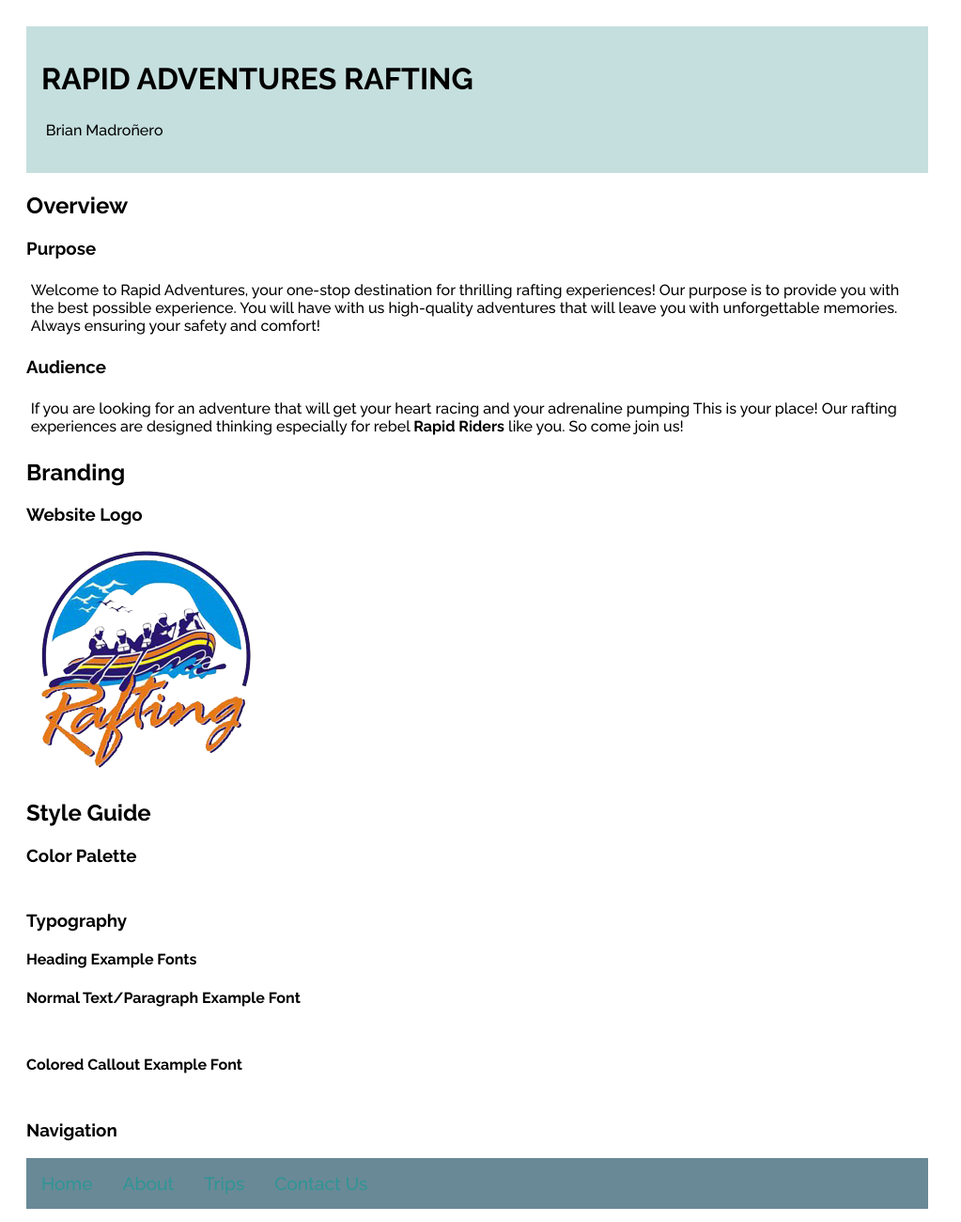
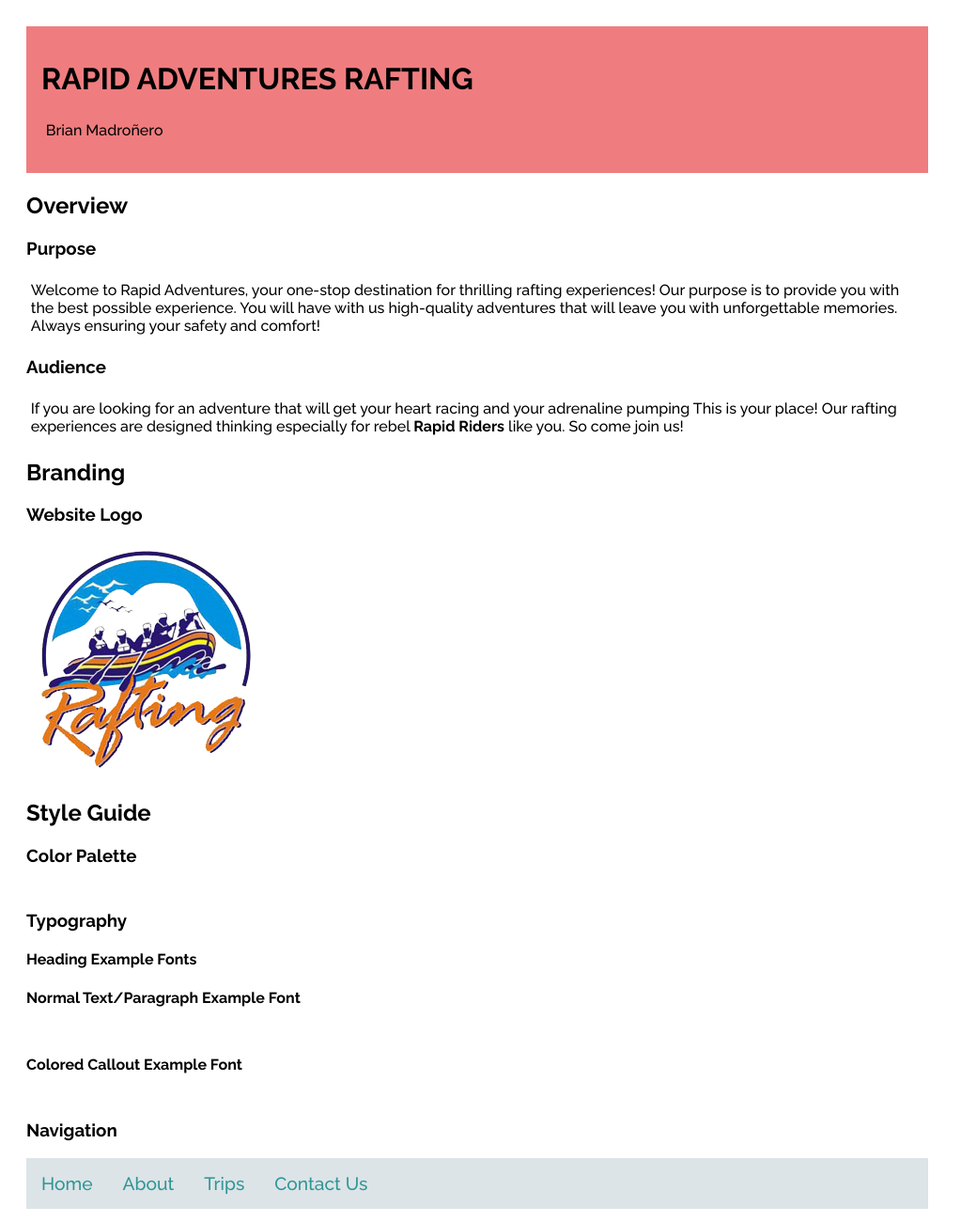
Before and after one commit to brainmadro/wdd130, a plain HTML site: page wwr/site-plan-rafting.html in a window 1280 px wide. Shown: the top 1300 px of the page at 94% size, without its empty margins (0-1023 px from the left). Drawn offline with Linux system fonts and the light colour scheme.

Commit message:
Modifiy colors

```diff
--- a/wwr/styles/site-plan-rafting.css
+++ b/wwr/styles/site-plan-rafting.css
@@ -11,7 +11,7 @@ https://coolors.co/274d4c-2f9595-97b1a6-698996-407076 */
 
 	--heading-font: 'Raleway', sans-serif;
 	--paragraph-font: 'Raleway', sans-serif;
-	--nav-background-color: #698996;
+	--nav-background-color: #dce4e7;
 	--nav-link-color: #2F9595;
 	--nav-hover-link-color: #274D4C;
 	--nav-hover-background-color: #274D4C;
@@ -34,7 +34,7 @@ h6 {
 }
 
 header {
-	background-color: var(--accent2-color);
+	background-color: var(--accent1-color);
 	padding: 1rem;
 }
 
```
